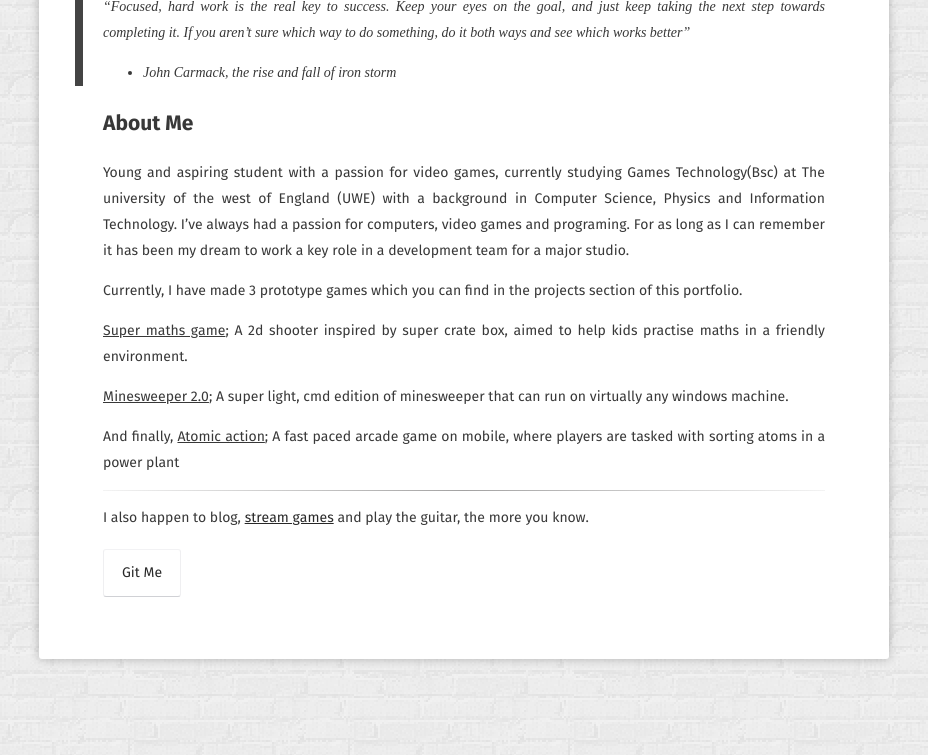
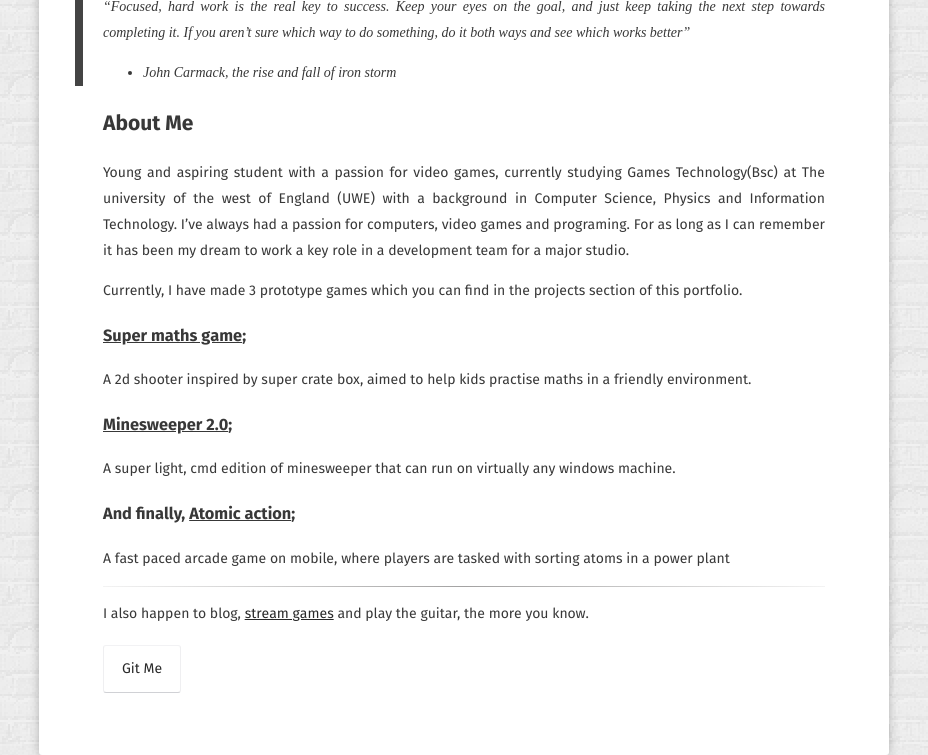
Before and after one commit to JohnnersUK/OLD.JohnnersUK.github.io, a Jekyll site: the page built from about/index.md, in a window 1280 px wide. Shown: the part 675-1430 px from the top of the page, without its empty margins (176-1104 px from the left). Built offline with Jekyll 4.4.1, drawn with Linux system fonts in a browser that asks for light colours; some web fonts are replaced.

Commit message:
Fixed spacing again

```diff
--- a/about/index.md
+++ b/about/index.md
@@ -24,11 +24,14 @@ Young and aspiring student with a passion for video games, currently studying Ga
 
 Currently, I have made 3 prototype games which you can find in the projects section of this portfolio.
 
-[Super maths game](); A 2d shooter inspired by super crate box, aimed to help kids practise maths in a friendly environment.
+### [Super maths game]();
+A 2d shooter inspired by super crate box, aimed to help kids practise maths in a friendly environment.
 
-[Minesweeper 2.0](); A super light, cmd edition of minesweeper that can run on virtually any windows machine.
+### [Minesweeper 2.0]();
+A super light, cmd edition of minesweeper that can run on virtually any windows machine.
 
-And finally, [Atomic action](); A fast paced arcade game on mobile, where players are tasked with sorting atoms in a power plant
+### And finally, [Atomic action]();
+A fast paced arcade game on mobile, where players are tasked with sorting atoms in a power plant
 
 ---
 
```
